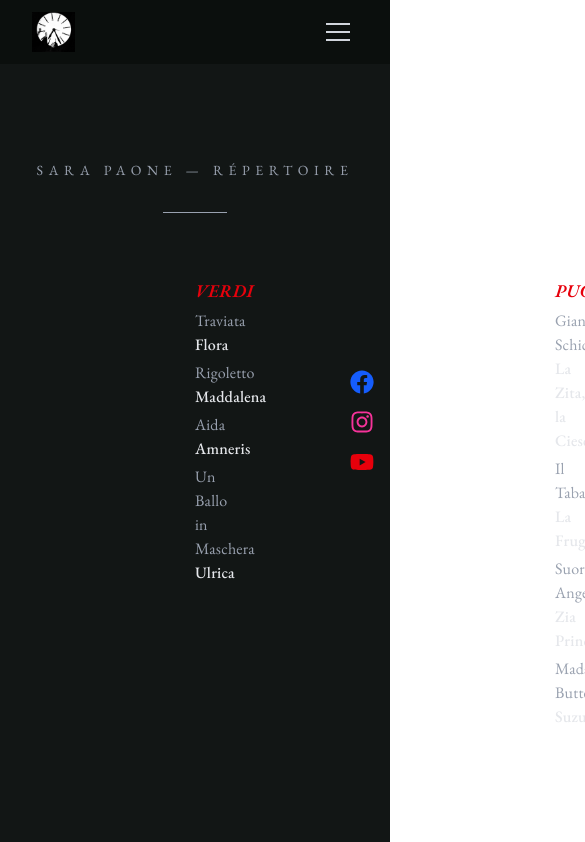
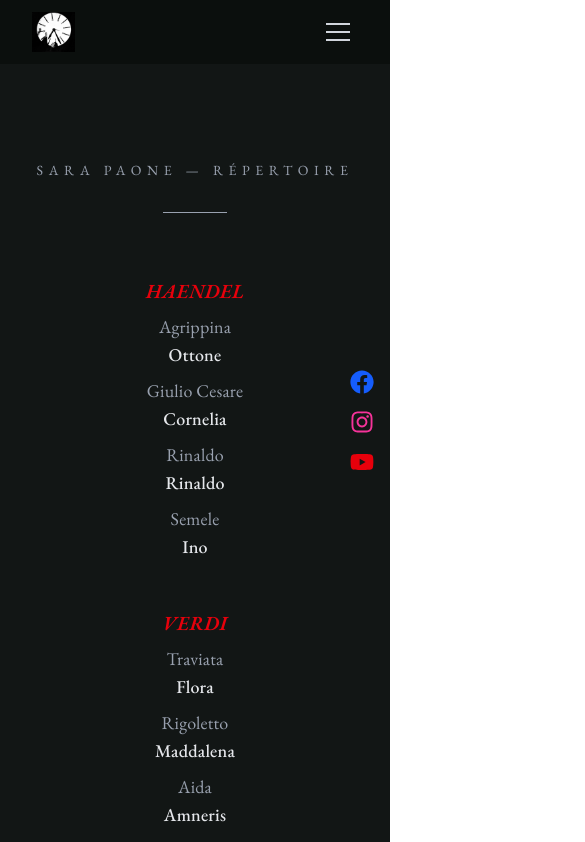
Before and after one commit to AbdulCher/SaraPaone, a React (Vite) app: page /repertoire in a window 390 px wide. Shown: the top 842 px of the page, 585 px wide, since content can reach past the window. Built offline with nearby package versions, Linux system fonts and the light colour scheme; a web font is replaced by a local one.

Commit message:
Modif responsive Répertoire

```diff
--- a/src/pages/Repertoire.jsx
+++ b/src/pages/Repertoire.jsx
@@ -101,18 +101,17 @@ export default function Repertoire() {
       </div>
 
       {/* Grille répertoire */}
-
-      <div className="flex justify-center mx-auto px-8">
-      <div className="grid grid-cols-3 gap-x-90 gap-y-28">
-        {repertoire.map((groupe, index) => (
-            <div key={groupe.compositeur}>
-              <p style={{fontStyle:'italic'}} className="text-red-600 text-lg font-semibold mb-1 uppercase tracking-wide">
+      <div className="max-w-6xl mx-auto px-8">
+        <div className="grid grid-cols-1 sm:grid-cols-2 lg:grid-cols-3 gap-x-12 gap-y-10">
+          {repertoire.map((groupe) => (
+            <div key={groupe.compositeur} className="text-center">
+              <p style={{ fontStyle: 'italic' }} className="text-red-600 text-xl sm:text-lg font-semibold mb-2 uppercase tracking-wide">
                 {groupe.compositeur}
               </p>
               {groupe.oeuvres.map((oeuvre, i) => (
-                <div key={i} className="mb-1">
-                  <p className="text-gray-400 text-base">{oeuvre.titre}</p>
-                  <p className="text-gray-200 text-base font-medium">{oeuvre.personnage}</p>
+                <div key={i} className="mb-2">
+                  <p className="text-gray-400 text-lg sm:text-base">{oeuvre.titre}</p>
+                  <p className="text-gray-200 text-lg sm:text-base font-medium">{oeuvre.personnage}</p>
                 </div>
               ))}
             </div>
```
